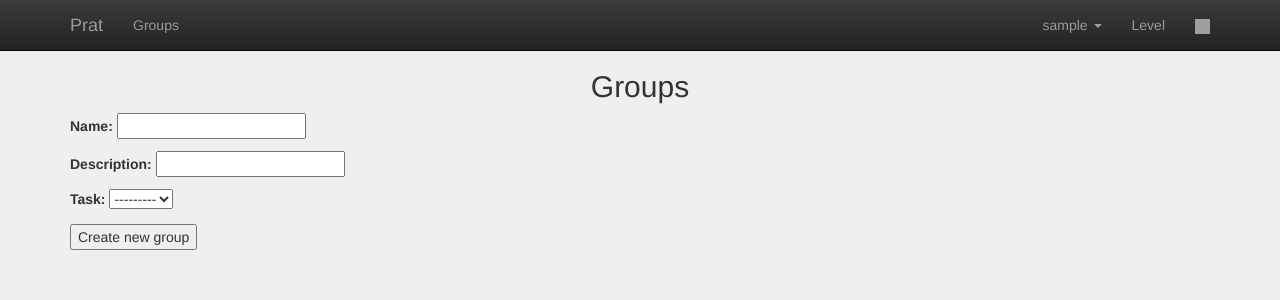
After one commit to RustinAlexandru/prat, a Django app: page /groups/create in a window 1280 px wide. The commit adds this page. Shown: the top 300 px of the page. Run offline with Django 3.2, Linux system fonts and the light colour scheme; the visitor is signed in with stand-in values (Sample User, id 1); data that the repository does not hold is empty; style sheets or scripts are compiled from the project's sources; some libraries are stand-ins or nearby versions; grey boxes are pictures that could not be loaded.

Commit message:
Fixed conflicts, no duplicates for a task, added group page, create a group, display group

```diff
--- a/prat/forms.py
+++ b/prat/forms.py
@@ -1,8 +1,9 @@
-from django.forms import Form, ModelForm, CharField, Textarea, PasswordInput, \
-            ImageField, EmailField, ValidationError, ChoiceField, DateField, \
-            SelectDateWidget, ChoiceField
 from django.contrib.auth.models import User
-from prat.models import Task, Category
+from django.forms import Form, ModelForm, CharField, PasswordInput, \
+    ImageField, EmailField, ValidationError, DateField, \
+    SelectDateWidget, ChoiceField
+
+from prat.models import Task, Category, UserGroup
 
 
 class UserRegisterForm(Form):
@@ -73,3 +74,11 @@ class EditTaskForm(Form):
         choices=((cat.pk, cat.name) for cat in Category.objects.all()),
         required = False
         )
+
+
+class CreateGroupForm(ModelForm):
+    class Meta:
+        model = UserGroup
+        fields = ['name', 'description', 'task']
+        error_messages = {
+        }
--- a/prat/models.py
+++ b/prat/models.py
@@ -1,11 +1,10 @@
+from datetime import date
 
+from django.contrib.auth.models import User
 from django.db import models
-from django.contrib.auth.models import User
-from datetime import date, timedelta
+
 
 # More
-import pytz
-from timezone_field import TimeZoneField
 
 class UserProfile(models.Model):
     """model class for a user profile, 1-to-1 relationship with User model,
@@ -125,6 +124,8 @@ class UserGroup(models.Model):
 
     # Properties
     name = models.CharField(max_length = 100, null=False)
+    description = models.CharField(max_length=500, default="")
+
 
 
     # Relations
--- /dev/null
+++ b/prat/templates/create_group.html
@@ -0,0 +1,18 @@
+{% extends 'layout.html' %}
+
+{% block heading %}
+{% endblock %}
+
+{% block content %}
+	<h2 class="text-center"> Groups </h2>
+	<div class="group">
+		<p class="error">{{ message }}</p>
+		<form method="post">
+			{% csrf_token %}
+			{{ form.as_p }}
+			<button type="submit">Create new group</button>
+		</form>
+	</div>
+
+
+{% endblock %}
--- a/prat/templates/layout.html
+++ b/prat/templates/layout.html
@@ -43,6 +43,9 @@
           </div>
 
           {% if user.is_authenticated %}
+			  <ul class="nav navbar-nav navbar-left">
+				  <li><a href="{% url "viewGroups" %}">Groups</a></li>
+			  </ul>
             <ul class="nav navbar-nav navbar-right">
               <li class="dropdown">
                 <a href="#" class="dropdown-toggle" data-toggle="dropdown" role="button"
--- a/prat/urls.py
+++ b/prat/urls.py
@@ -14,11 +14,11 @@ Including another URLconf
     2. Add a URL to urlpatterns:  url(r'^blog/', include('blog.urls'))
 """
 
+from django.conf import settings
 from django.conf.urls import url
+from django.conf.urls.static import static
 from django.contrib import admin
 from django.core.urlresolvers import reverse_lazy
-from django.conf.urls.static import static
-from django.conf import settings
 
 # Import Views
 from . import views
@@ -37,5 +37,7 @@ urlpatterns = [
     url(r'^profile/(?P<username>[A-Za-z0-9]+)/$', views.view_profile, name='viewProfile'),
     url(r'^profile/$', views.view_profile, name='viewProfile'),
     url(r'^task/create/$', views.create_task, name='createTask'),
+                  url(r'groups/$', views.view_groups, name='viewGroups'),
+                  url(r'groups/create', views.create_group, name='createGroup'),
     url(r'^$', views.index, name='index'),
 ] + static(settings.MEDIA_URL, document_root=settings.MEDIA_ROOT)
--- a/prat/views.py
+++ b/prat/views.py
@@ -1,15 +1,14 @@
-from django.http import HttpResponse
-from django.contrib.auth import authenticate, login, logout
-from django.contrib.auth.decorators import login_required, permission_required
-from django.shortcuts import get_object_or_404, redirect, render
+from django.contrib.auth import authenticate, login
+from django.contrib.auth.decorators import login_required
+from django.shortcuts import redirect, render
 
 # Prat Models
 from django.contrib.auth.models import User
-from prat.models import UserProfile, Task, Category, UserTaskActivity
+from prat.models import UserProfile, Task, Category, UserTaskActivity, UserGroup
 
 # Prat Forms
 from prat.forms import EditProfileForm, UserRegisterForm, CreateTaskForm, \
-            EditTaskForm
+    EditTaskForm, CreateGroupForm
 
 def index(request):
     if request.user.is_authenticated():
@@ -227,3 +226,43 @@ def complete_task(request, pk):
             return render(request, 'task_reward.html', context)
         else:
             return redirect('index')
+
+
+@login_required
+def view_groups(request):
+    if request.user.is_authenticated():
+        group_users = UserGroup.objects.all()
+        context = {'group_users': group_users}
+
+    return render(request, 'groups.html', context)
+
+
+@login_required
+def create_group(request):
+    if request.method == 'GET':
+        form = CreateGroupForm()
+        context = {
+            'form': form,
+        }
+        return render(request, 'create_group.html', context)
+    elif request.method == 'POST':
+        form = CreateGroupForm(request.POST)
+        user = request.user
+
+        if form.is_valid():
+            if form.cleaned_data['name']:
+                name = form.cleaned_data['name']
+            if form.cleaned_data['description']:
+                description = form.cleaned_data['description']
+            if form.cleaned_data['task']:
+                task = form.cleaned_data['task']
+
+            group = UserGroup.objects.create(name=name, description=description,
+                                             task=task)
+            group.users.clear()
+            group.users.add(user)
+            group.save()
+        else:
+            context = {'form': form}
+            return render(request, 'create_group.html', context)
+        return redirect('viewGroups')
```
Also changed, not shown: prat/templates/groups.html (added, +23 -0 lines).
